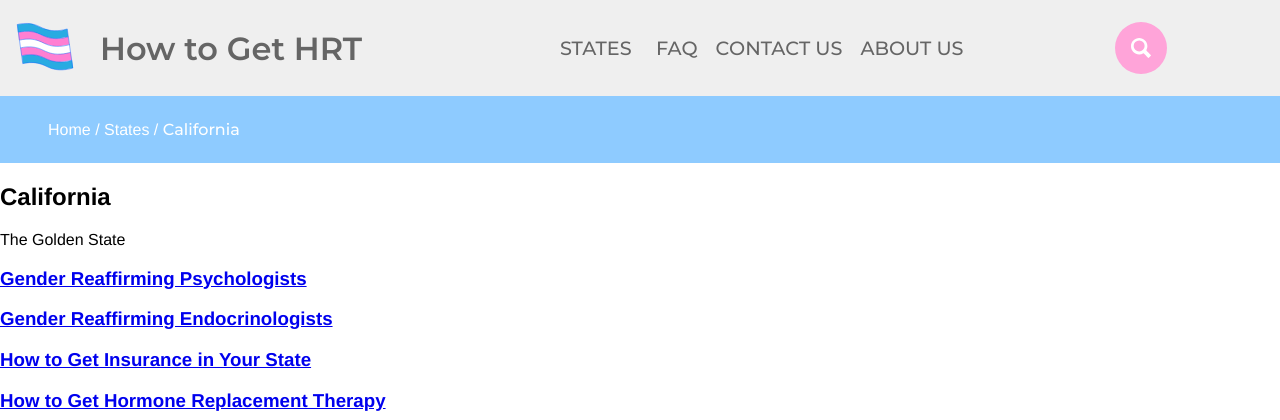
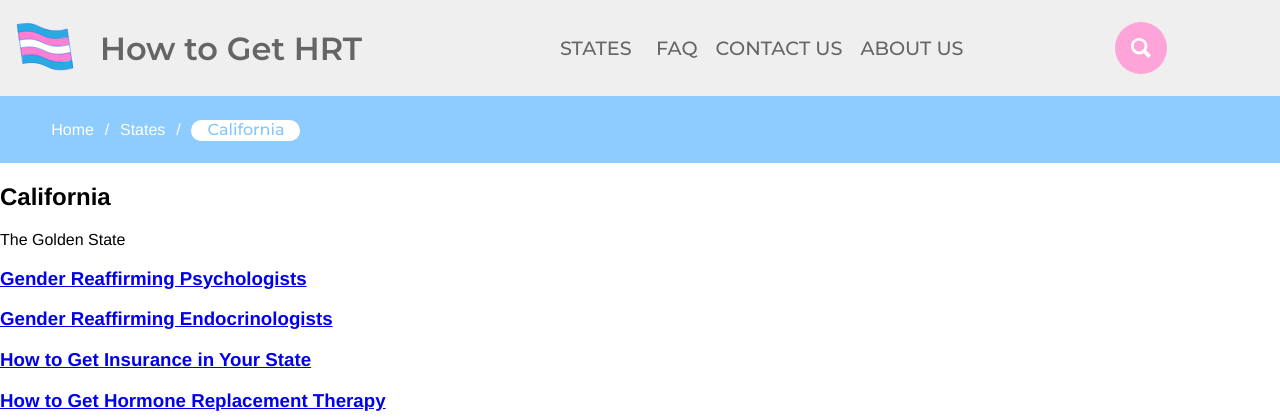
Before and after one commit to lukovana/How-to-Get-HRT, a PHP site: page /pages/states/CA/state.php in a window 1280 px wide. Shown: the top 420 px of the page. Run offline with PHP 8.4, Linux system fonts and the light colour scheme; some web fonts are replaced.

Commit message:
CSS breadcrumbs

```diff
--- a/stylesheets/website.css
+++ b/stylesheets/website.css
@@ -191,13 +191,26 @@ nav a:hover, nav #dropdown a:hover {
 #breadcrumb li {
     display: inline-block;
     color: #fff;
+    padding: 0 0.2em;
 }
 #breadcrumb .current {
     font-family: "Montserrat Med";
+    border-bottom: solid 2px white;
+}
+#breadcrumb .current:hover {
+	color: #4d9fd0;
+    border-bottom: solid 2px #4d9fd0;
 }
 #breadcrumb .statelink {
     font-family: "Montserrat Med";
-    color: #fff;
+    color: #82c6ff;
+    background-color: #fff;
+    padding: 0 1em;
+    border-radius: 50px;
+}
+#breadcrumb .statelink:hover {
+	background-color: #ffa4d9;
+	color: #fff;
 }
 #breadcrumb li a {
     color: #fff;
```
